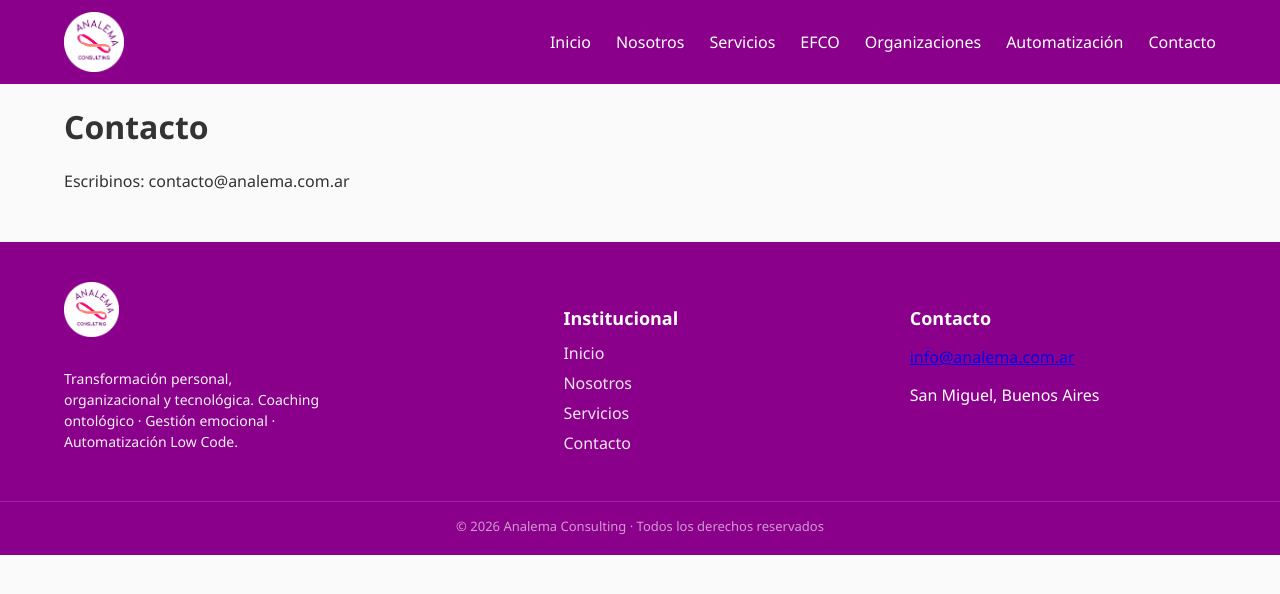
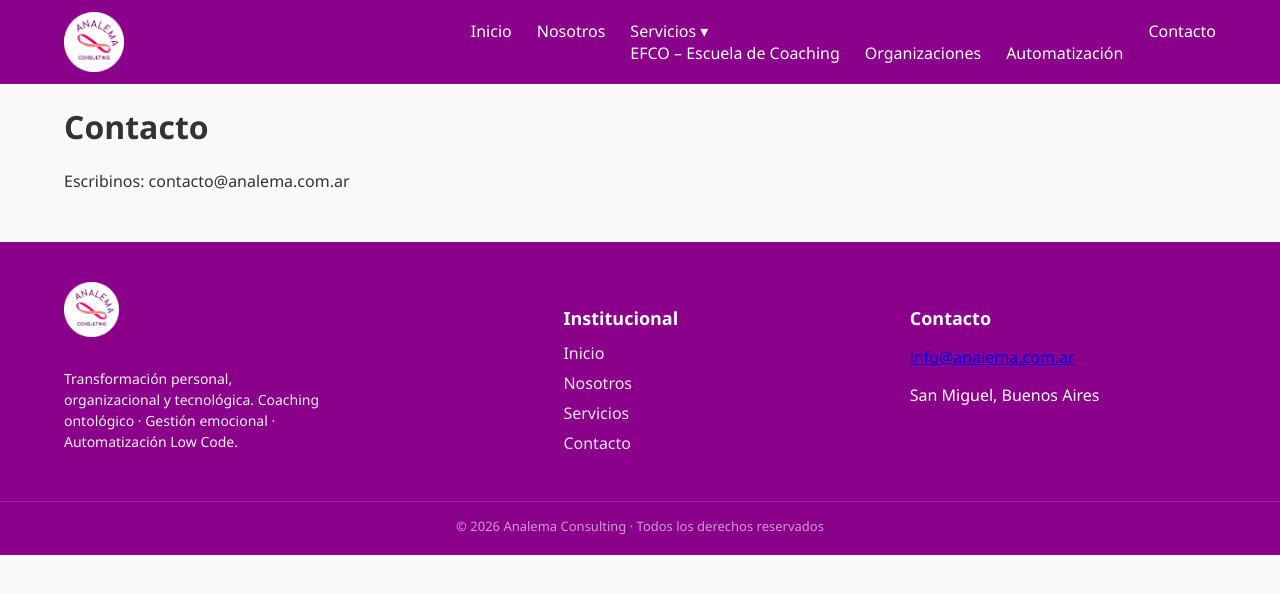
Before and after one commit to sivasilev-gif/analema.com.ar, a Jekyll site: the page built from contacto.md, in a window 1280 px wide. Shown: the top 594 px of the page. Built offline with Jekyll 4.4.1, drawn with Linux system fonts in a browser that asks for light colours.

Commit message:
Update default.html

```diff
--- a/_layouts/default.html
+++ b/_layouts/default.html
@@ -20,16 +20,25 @@
   <div class="container nav-flex">
     <img src="{{ '/assets/img/logo.png' | relative_url }}" alt="Analema Consulting" class="logo">
     <nav>
-      <ul>
-        <li><a href="{{ '/' | relative_url }}">Inicio</a></li>
-        <li><a href="{{ '/about' | relative_url }}">Nosotros</a></li>
-        <li><a href="{{ '/servicios' | relative_url }}">Servicios</a></li>
-        <li><a href="{{ '/efco' | relative_url }}">EFCO</a></li>
+  <ul class="main-menu">
+
+    <li><a href="{{ '/' | relative_url }}">Inicio</a></li>
+    <li><a href="{{ '/about' | relative_url }}">Nosotros</a></li>
+
+    <!-- MENÚ SERVICIOS CON SUBMENÚ -->
+    <li class="has-submenu">
+      <a href="{{ '/servicios' | relative_url }}">Servicios ▾</a>
+      <ul class="submenu">
+        <li><a href="{{ '/efco' | relative_url }}">EFCO – Escuela de Coaching</a></li>
         <li><a href="{{ '/organizaciones' | relative_url }}">Organizaciones</a></li>
         <li><a href="{{ '/automatizacion' | relative_url }}">Automatización</a></li>
-        <li><a href="{{ '/contacto' | relative_url }}">Contacto</a></li>
       </ul>
-    </nav>
+    </li>
+
+    <li><a href="{{ '/contacto' | relative_url }}">Contacto</a></li>
+
+  </ul>
+</nav>
   </div>
 </header>
 
```
